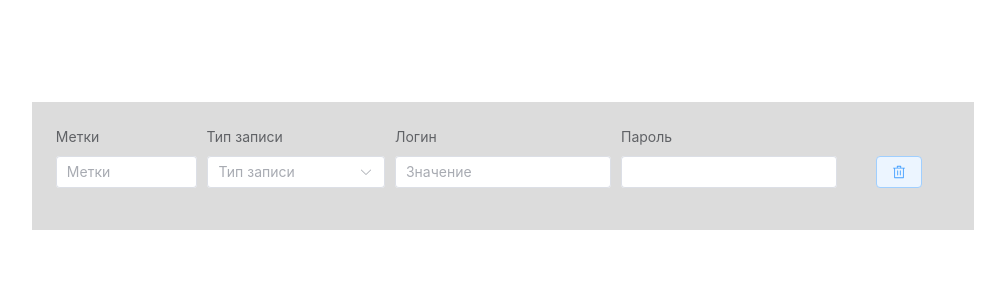
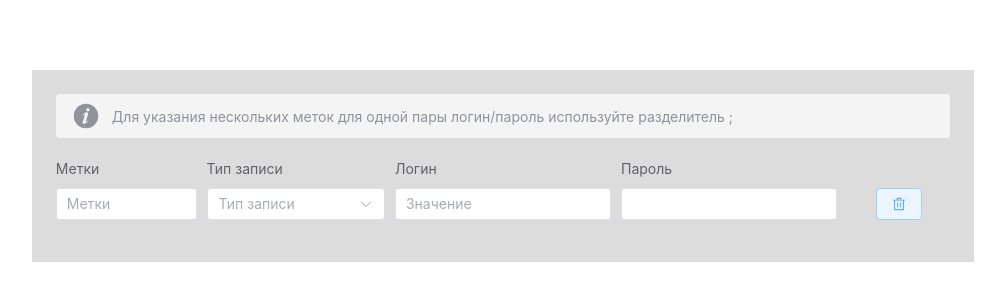
Before and after one commit to Inoooooor/saaSoft, a Vue app: page / in a window 1280 px wide. Shown: the part 242-542 px from the top of the page, without its empty margins (145-1150 px from the left). Built offline with nearby package versions, Linux system fonts and the light colour scheme; the HTML template or start-up script is replaced by a standard one.

Commit message:
form alert

```diff
--- a/src/App.vue
+++ b/src/App.vue
@@ -1,8 +1,16 @@
 <template>
   <main>
     <el-row>
-      <!-- <el-alert type="info" description="Для указания нескольких" show-icon /> -->
       <el-form :inline="false" :model="form" class="form" label-position="top">
+        <el-row>
+          <el-alert
+            type="info"
+            description="Для указания нескольких меток для одной пары логин/пароль используйте разделитель ;"
+            show-icon
+            :closable="false"
+            class="alert"
+          />
+        </el-row>
         <el-row :gutter="10" class="form-item">
           <el-col :span="4">
             <el-form-item label="Метки">
@@ -94,4 +102,8 @@ main {
 .form .el-select {
   --el-select-width: 100px;
 } */
+
+.alert {
+  margin-bottom: 20px;
+}
 </style>
```
